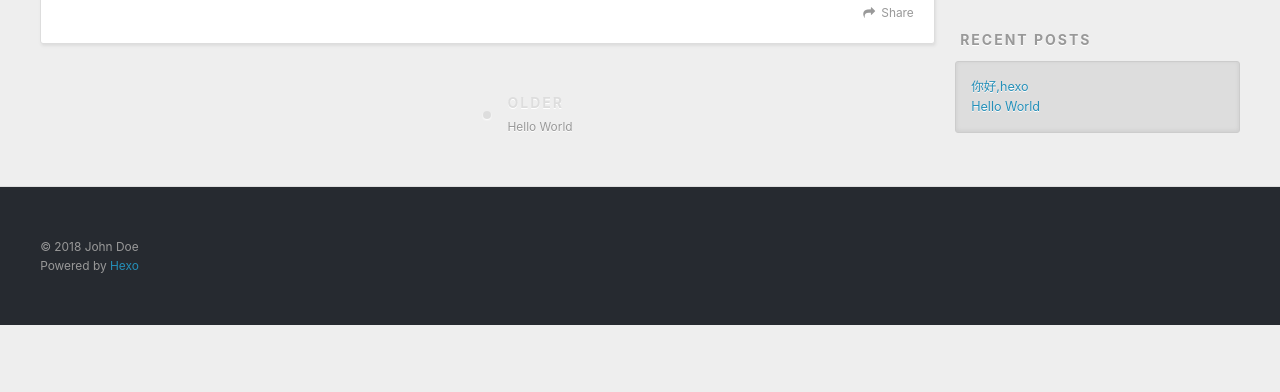
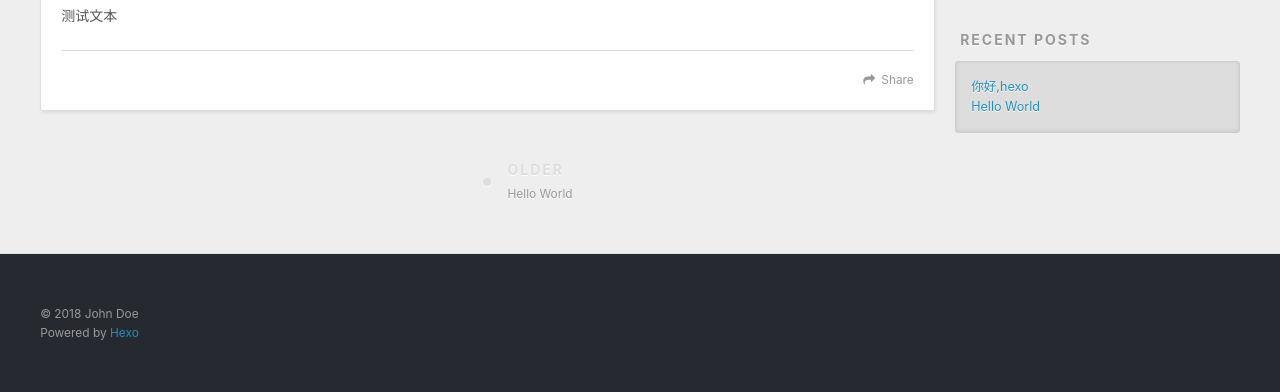
Before and after one commit to 254123185/254123185.github.io, a plain HTML site: page 2018/07/15/你好-hexo/index.html in a window 1280 px wide. Shown: the part 448-840 px from the top of the page. Before the commit the page ends 800 px from the top, so only its background shows below. Drawn offline with nearby package versions, Linux system fonts and the light colour scheme.

Commit message:
Site updated: 2018-07-15 20:05:36

```diff
--- a/2018/07/15/你好-hexo/index.html
+++ b/2018/07/15/你好-hexo/index.html
@@ -7,14 +7,17 @@
 
   <title>你好,hexo | Hexo</title>
   <meta name="viewport" content="width=device-width, initial-scale=1, maximum-scale=1">
-  <meta property="og:type" content="article">
+  <meta name="description" content="测试文本">
+<meta property="og:type" content="article">
 <meta property="og:title" content="你好,hexo">
 <meta property="og:url" content="http://yoursite.com/2018/07/15/你好-hexo/index.html">
 <meta property="og:site_name" content="Hexo">
-<meta property="og:locale" content="zh-Hans">
-<meta property="og:updated_time" content="2018-07-15T11:32:52.486Z">
+<meta property="og:description" content="测试文本">
+<meta property="og:locale" content="default">
+<meta property="og:updated_time" content="2018-07-15T12:05:24.676Z">
 <meta name="twitter:card" content="summary">
 <meta name="twitter:title" content="你好,hexo">
+<meta name="twitter:description" content="测试文本">
 
     <link rel="alternate" href="/atom.xml" title="Hexo" type="application/atom+xml">
 
@@ -83,6 +86,7 @@
 
     <div class="article-entry" itemprop="articleBody">
 
+        <p>测试文本</p>
 
 
     </div>
```
Also changed, not shown: 2018/07/15/hello-world/index.html (+1 -1 lines), archives/2018/07/index.html (+1 -1 lines), archives/2018/index.html (+1 -1 lines), archives/index.html (+1 -1 lines), index.html (+2 -1 lines).
